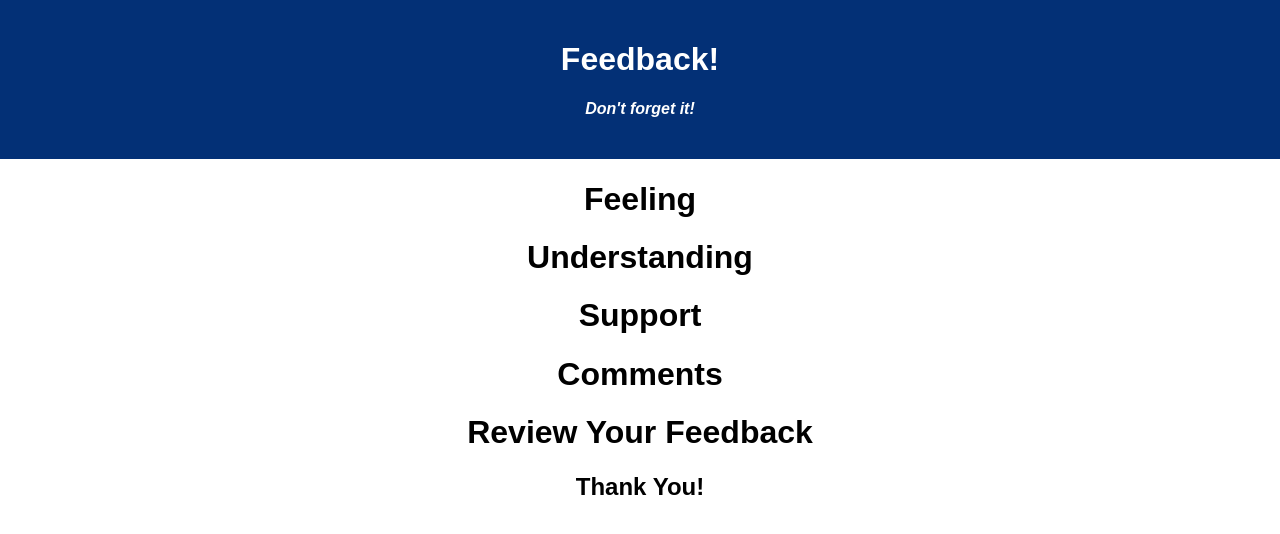
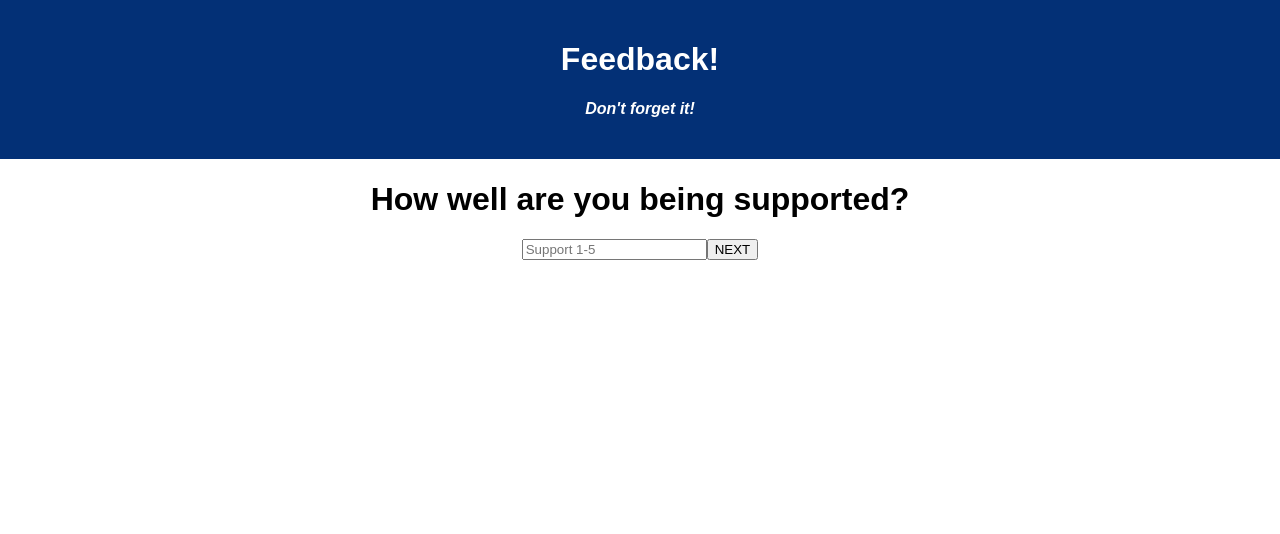
Before and after one commit to emolden/redux-feedback-loop, a React (Vite) app: page /#/support in a window 1280 px wide. Before the commit this address led to /#/. Shown: the top 534 px of the page. Built offline with nearby package versions, Linux system fonts and the light colour scheme.

Commit message:
inputs created. data being stored in the store. review page is accessing data to render on the page

```diff
--- a/src/components/App/App.jsx
+++ b/src/components/App/App.jsx
@@ -1,6 +1,7 @@
 import React from 'react';
 import axios from 'axios';
 import './App.css';
+import { HashRouter as Router, Route, Link } from 'react-router-dom';
 
 import Feeling from "../Feeling/Feeling"
 import Understanding from "../Understanding/Understanding"
@@ -17,13 +18,26 @@ function App() {
         <h1 className='App-title'>Feedback!</h1>
         <h4>Don't forget it!</h4>
       </header>
-
+      <Router>
+        <Route exact path='/'>
           <Feeling />
+        </Route>
+        <Route exact path='/understanding'>
           <Understanding />
+        </Route>
+        <Route exact path='/support'>
           <Support />
+        </Route>
+        <Route exact path='/comments'>
           <Comments />
+        </Route>
+        <Route exact path='/review'>
           <Review />
+        </Route>
+        <Route exact path='/submission_page'>
           <SubmissionPage />
+        </Route>
+      </Router>
     </div>
   );
 }
--- a/src/components/Comments/Comments.jsx
+++ b/src/components/Comments/Comments.jsx
@@ -1,9 +1,38 @@
+import { useHistory } from "react-router-dom/cjs/react-router-dom.min";
+import { useState } from "react";
+import { useDispatch } from "react-redux";
 
 
 function Comments () {
 
+    const history = useHistory();
+    const dispatch = useDispatch();
+
+    const [comment, setComment] = useState('');
+
+    const handleCommentNext = (event) => {
+        event.preventDefault();
+
+        dispatch({
+            type: 'COMMENT',
+            payload: comment
+        })
+
+        history.push('/review')
+    }
+
     return (
-        <h1>Comments</h1>
+        <div>
+            <h1>Any comments you want to leave?</h1>
+            <input
+                data-testid="input"
+                value={comment}
+                type= 'text'
+                placeholder= 'Comments'
+                onChange={(e) => setComment(e.target.value)}
+            />
+            <button data-testid="next" onClick={handleCommentNext}>Next</button>
+        </div>
     )
 }
 
--- a/src/components/Feeling/Feeling.jsx
+++ b/src/components/Feeling/Feeling.jsx
@@ -1,9 +1,39 @@
+import { useHistory } from "react-router-dom/cjs/react-router-dom.min";
+import { useState } from "react";
+import { useDispatch } from "react-redux";
 
 
 function Feeling () {
 
+    const history = useHistory();
+    const dispatch = useDispatch();
+
+    const [feeling, setFeeling] = useState('');
+
+    const handleFeelingNext = (event) => {
+
+        event.preventDefault();
+
+        dispatch({
+            type: 'FEELING',
+            payload: feeling
+        })
+
+        history.push('/understanding')
+    }
+
     return (
-        <h1>Feeling</h1>
+        <div>
+            <h1>How are you feeling today?</h1>
+            <input
+                data-testid="input"
+                value={feeling}
+                type= 'number'
+                placeholder= 'Feeling 1-5'
+                onChange={(e) => setFeeling(e.target.value)}
+            />
+            <button data-testid="next" onClick={handleFeelingNext}>Next</button>
+        </div>
     )
 }
 
--- a/src/components/Review/Review.jsx
+++ b/src/components/Review/Review.jsx
@@ -1,9 +1,29 @@
+import { useHistory } from "react-router-dom/cjs/react-router-dom.min";
 
+import { useSelector } from "react-redux";
 
 function Review () {
 
+    const history = useHistory();
+
+    const feeling = useSelector (store => store.feeling);
+    const understanding = useSelector (store => store.understanding);
+    const support = useSelector (store => store.support)
+    const comment = useSelector (store => store.comment)
+
+    const handleReviewSubmit = () => {
+        history.push('/submission_page')
+    }
+
     return (
-        <h1>Review Your Feedback</h1>
+        <div>
+            <h1>Review Your Feedback</h1>
+            <h3>Feelings: {feeling}</h3>
+            <h3>Understanding: {understanding}</h3>
+            <h3>Support: {support}</h3>
+            <h3>Comments: {comment}</h3>
+            <button data-testid="next" onClick={handleReviewSubmit}>SUBMIT</button>
+        </div>
     )
 }
 
--- a/src/components/SubmissionPage/SubmissionPage.jsx
+++ b/src/components/SubmissionPage/SubmissionPage.jsx
@@ -1,9 +1,22 @@
+import { useHistory } from "react-router-dom/cjs/react-router-dom.min";
 
 
 function SubmissionPage () {
 
+    const history = useHistory();
+
+
+
+    const goToFeeling = () => {
+        history.push('/')
+    }
+
     return (
-        <h2>Thank You!</h2>
+        <div>
+            <h2>Thank You!</h2>
+
+            <button data-testid="next" onClick={goToFeeling}>Leave New Feedback</button>
+        </div>
     )
 }
 
--- a/src/components/Support/Support.jsx
+++ b/src/components/Support/Support.jsx
@@ -1,9 +1,37 @@
-
+import { useHistory } from "react-router-dom/cjs/react-router-dom.min";
+import { useState } from "react";
+import { useDispatch } from "react-redux";
 
 function Support () {
 
+    const history = useHistory();
+    const dispatch = useDispatch();
+
+    const [support, setSupport] = useState('');
+
+    const handleSupportNext = (event) => {
+        event.preventDefault();
+
+        dispatch({
+            type: 'SUPPORT',
+            payload: support
+        })
+
+        history.push('/comments')
+    }
+
     return (
-        <h1>Support</h1>
+        <div>
+            <h1>How well are you being supported?</h1>
+            <input
+                data-testid="input"
+                value={support}
+                type= 'number'
+                placeholder= 'Support 1-5'
+                onChange={(e) => setSupport(e.target.value)}
+            />
+            <button data-testid="next" onClick={handleSupportNext}>NEXT</button>
+        </div>
     )
 }
 
--- a/src/components/Understanding/Understanding.jsx
+++ b/src/components/Understanding/Understanding.jsx
@@ -1,9 +1,37 @@
-
+import { useHistory } from "react-router-dom/cjs/react-router-dom.min";
+import { useState } from "react";
+import { useDispatch } from "react-redux";
 
 function Understanding () {
 
+    const history = useHistory();
+    const dispatch = useDispatch();
+
+    const [understanding, setUnderstanding] = useState('');
+
+    const handleUnderstandingNext = (event) => {
+        event.preventDefault();
+
+        dispatch({
+            type: 'UNDERSTANDING',
+            payload: understanding
+        })
+
+        history.push('/support')
+    }
+
     return (
-        <h1>Understanding</h1>
+        <div>
+            <h1>How well are you understanding the content?</h1>
+            <input
+                data-testid="input"
+                value={understanding}
+                type= 'number'
+                placeholder= 'Understanding 1-5'
+                onChange={(e) => setUnderstanding(e.target.value)}
+            />
+            <button data-testid="next" onClick={handleUnderstandingNext}>Next</button>
+        </div>
     )
 }
 
--- a/src/store.js
+++ b/src/store.js
@@ -2,6 +2,34 @@ import { applyMiddleware, combineReducers, createStore } from 'redux';
 import logger from 'redux-logger';
 
 // reducers go here //
+const feeling = (state = '', action) => {
+    if (action.type === 'FEELING') {
+        return action.payload;
+    }
+    return state;
+}
+
+const understanding = (state = '', action) => {
+    if (action.type === 'UNDERSTANDING') {
+        return action.payload;
+    }
+    return state;
+}
+
+const support = (state = '', action) => {
+    if (action.type === 'SUPPORT') {
+        return action.payload;
+    }
+    return state;
+}
+
+const comment = (state = '', action) => {
+    if (action.type === 'COMMENT') {
+        return action.payload;
+    }
+    return state;
+}
+
 
 
 
@@ -9,6 +37,10 @@ import logger from 'redux-logger';
 
 const store = createStore(
     combineReducers({
+        feeling,
+        understanding,
+        support,
+        comment
 
     }),
     applyMiddleware(logger),
```
Lines whose indentation alone changed are shown as unchanged.
